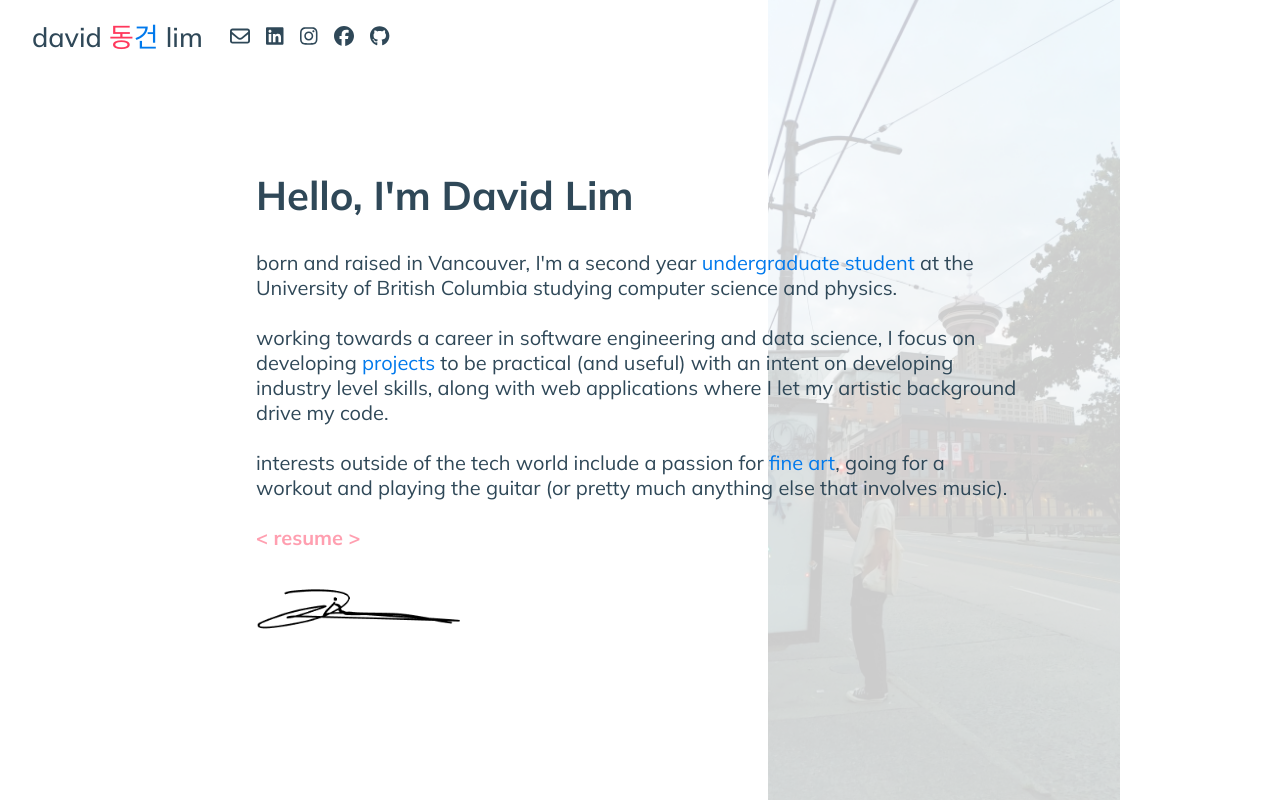
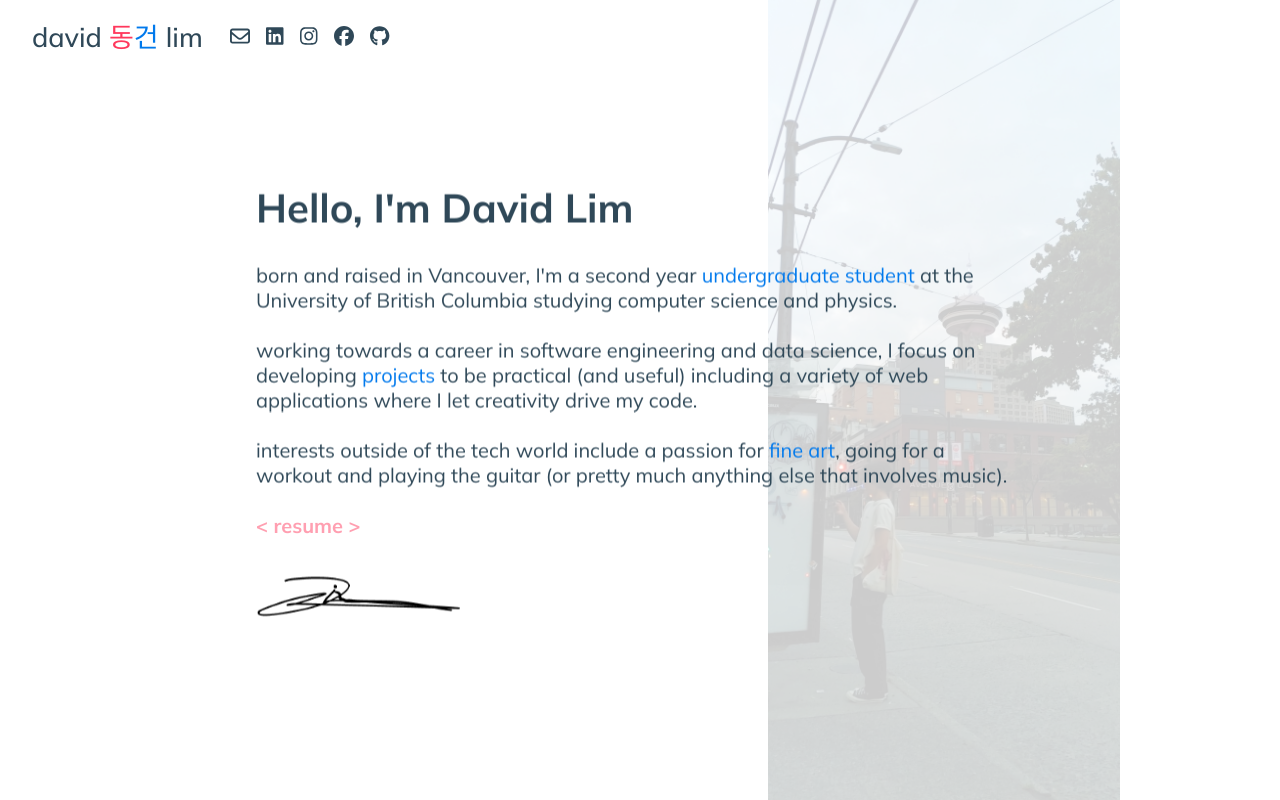
Before and after one commit to dvidEast/portfolio-v4, a React (Vite) app: page / in a window 1280 px wide. Built offline with nearby package versions, Linux system fonts and the light colour scheme.

Commit message:
Update Home.jsx

```diff
--- a/src/pages/Home.jsx
+++ b/src/pages/Home.jsx
@@ -35,8 +35,7 @@ function Home() {
                 <p>
                     working towards a career in software engineering and data science, I focus on developing
                     <Link id='projects' to='projects'> projects </Link>
-                    to be practical (and useful) with an intent on developing industry level skills, along with web applications where
-                    I let my artistic background drive my code.
+                    to be practical (and useful) including a variety of web applications where I let creativity drive my code.
                 </p>
                 <br />
                 <p>
```
